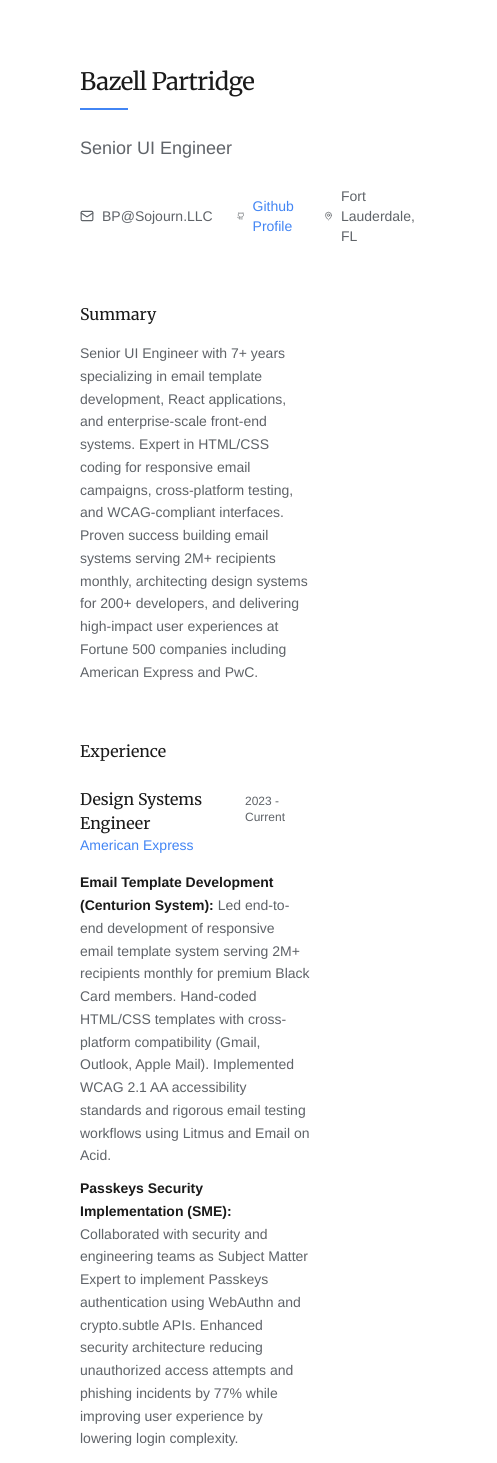
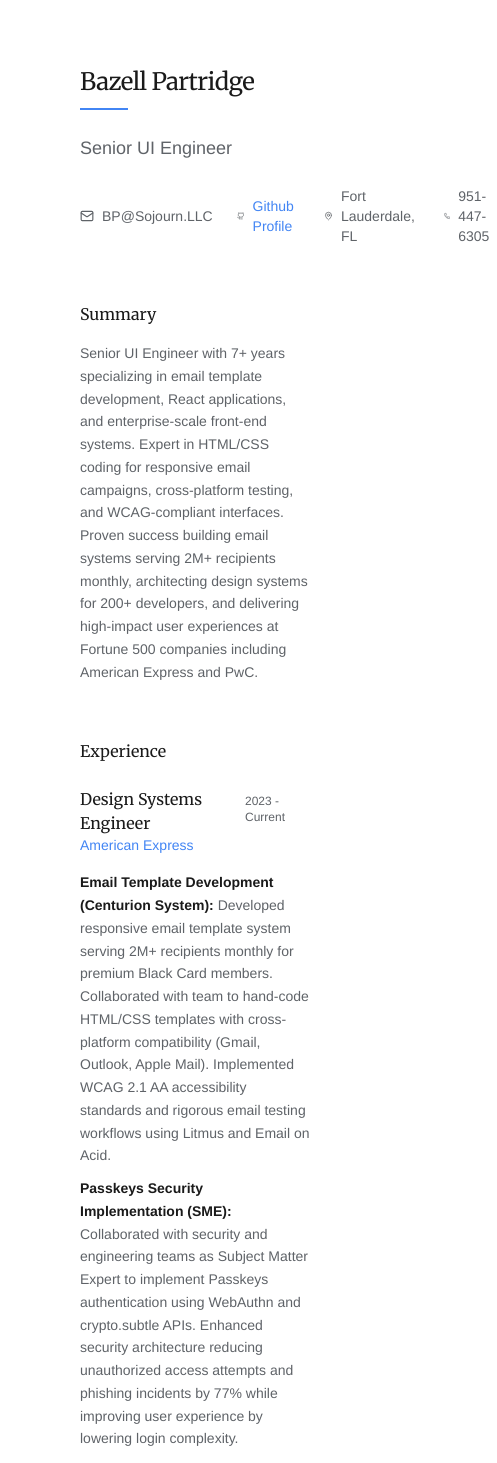
Before and after one commit to elbitapmoC/bp26, a React (Vite) app: page / in a window 390 px wide. Shown: the top 1463 px of the page, 497 px wide, since content can reach past the window. Built offline with nearby package versions, Linux system fonts and the light colour scheme.

Commit message:
feat(Resume): add phone contact and update github link
- Add Phone icon and contact number to resume header
- Update Github profile link to actual URL and add target blank
- Refactor email template development description to be more collaborative

```diff
--- a/src/components/Resume.tsx
+++ b/src/components/Resume.tsx
@@ -1,4 +1,4 @@
-import { Mail, MapPin, Github } from "lucide-react";
+import { Mail, MapPin, Github, Phone } from "lucide-react";
 
 export function Resume() {
   return (
@@ -26,7 +26,8 @@ export function Resume() {
               <div className="flex items-center gap-2">
                 <Github className="w-3.5 h-3.5" />
                 <a
-                  href="#"
+                  href="https://github.com/elbitapmoC"
+                  target="_blank"
                   className="text-[#4285f4] hover:underline"
                 >
                   Github Profile
@@ -35,6 +36,10 @@ export function Resume() {
               <div className="flex items-center gap-2">
                 <MapPin className="w-3.5 h-3.5" />
                 <span>Fort Lauderdale, FL</span>
+              </div>
+                <div className="flex items-center gap-2">
+                <Phone className="w-3.5 h-3.5" />
+                <span>951-447-6305</span>
               </div>
             </div>
           </header>
@@ -82,9 +87,9 @@ export function Resume() {
                     Email Template Development (Centurion
                     System):
                   </strong>{" "}
-                  Led end-to-end development of responsive email
-                  template system serving 2M+ recipients monthly
-                  for premium Black Card members. Hand-coded
+                  Developed responsive email template system serving
+                  2M+ recipients monthly for premium Black Card
+                  members. Collaborated with team to hand-code
                   HTML/CSS templates with cross-platform
                   compatibility (Gmail, Outlook, Apple Mail).
                   Implemented WCAG 2.1 AA accessibility
```
